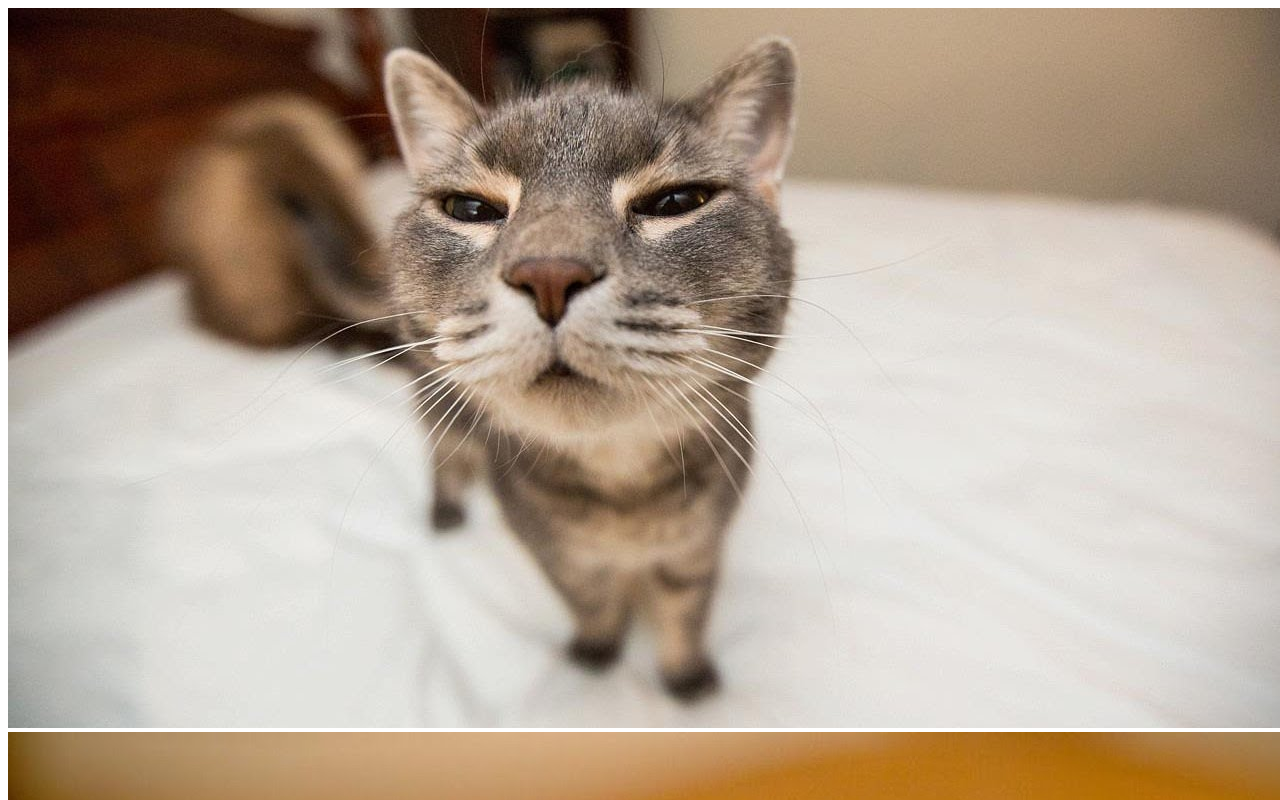
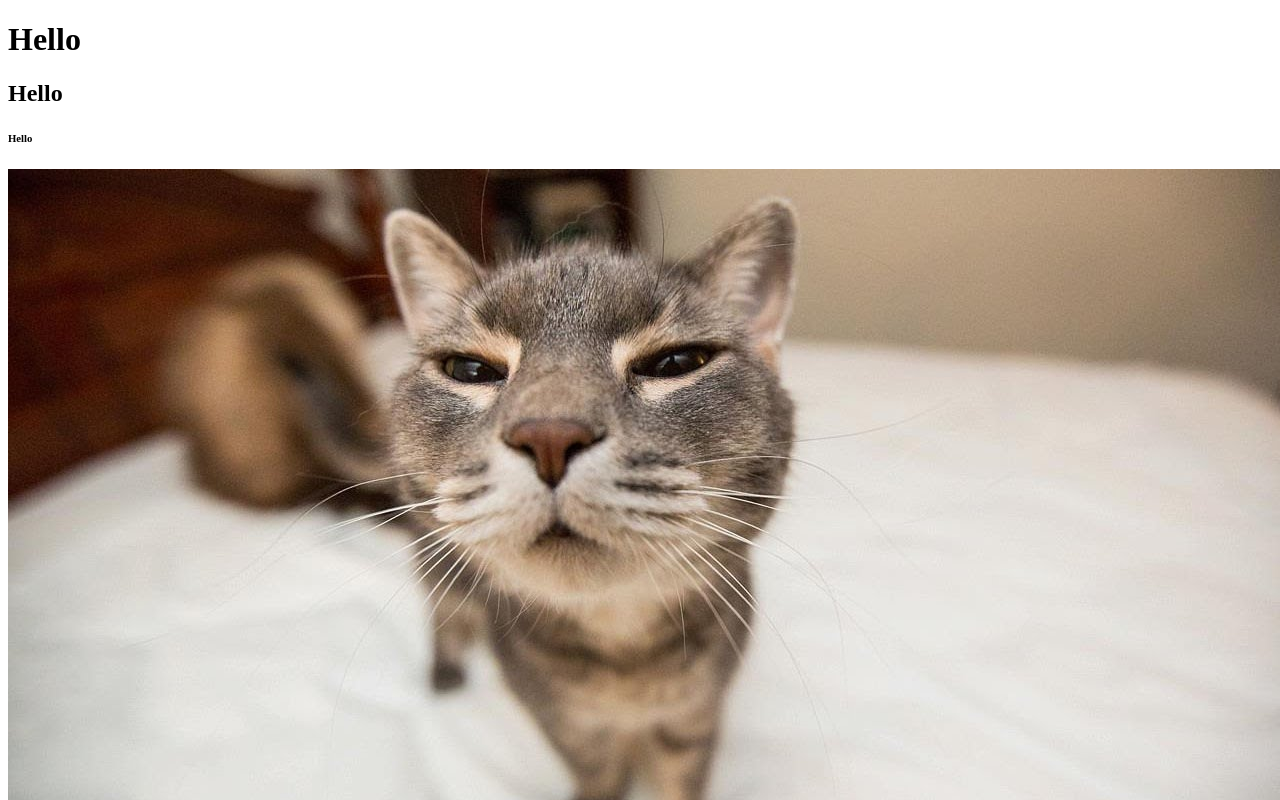
Before and after one commit to bajrovski/SJSA-2017, a plain HTML site: page index.html in a window 1280 px wide. Shown: the top 800 px of the page. Drawn offline with Linux system fonts and the light colour scheme.

Commit message:
Added a new file to the repository

```diff
--- a/index.html
+++ b/index.html
@@ -4,6 +4,9 @@
 	<title></title>
 </head>
 <body>
+	<h1>Hello</h1>
+	<h2>Hello</h2>
+	<h6>Hello</h6>
 	<a href="slika.jpg"></a>
 	<img src="slika.jpg">
 	<img src="slika1.jpg">
```
